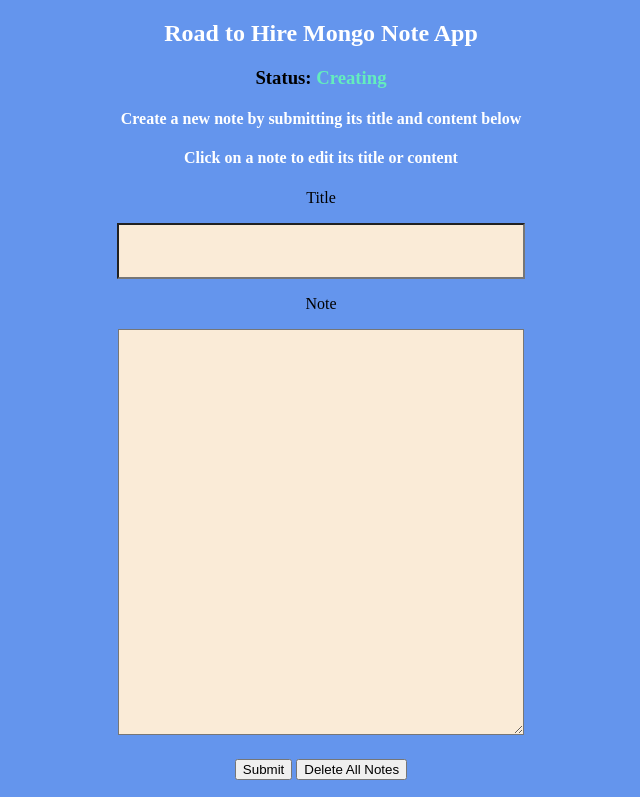
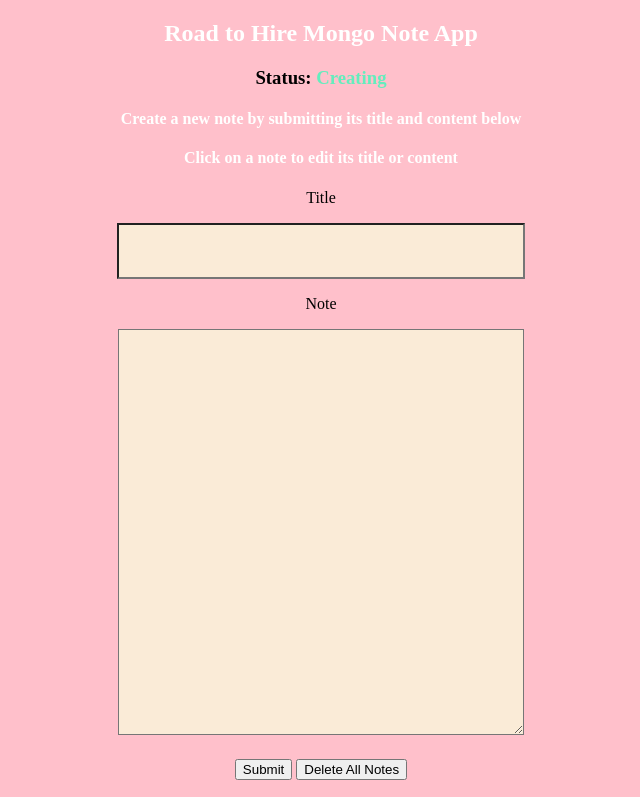
Before and after one commit to emilyhm/notes-app, a website: page public/index.html in a window 1280 px wide. Shown: the top 797 px of the page, without its empty margins (319-959 px from the left). Drawn offline with nearby package versions, Linux system fonts and the light colour scheme; no server answers.

Commit message:
change color to pink

```diff
--- a/public/index.html
+++ b/public/index.html
@@ -8,7 +8,7 @@
     <style media="screen">
         body {
             text-align: center;
-            background-color: cornflowerblue;
+            background-color: pink;
         }
 
         .primary {
```
